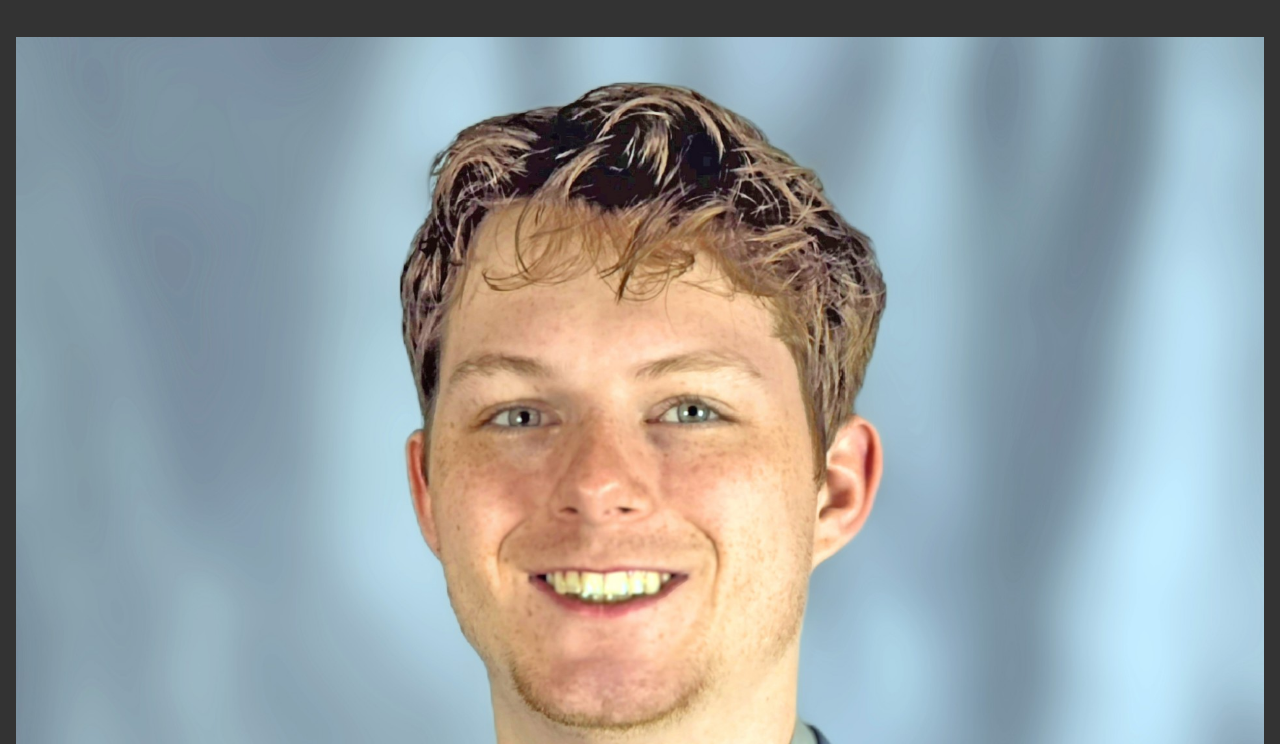
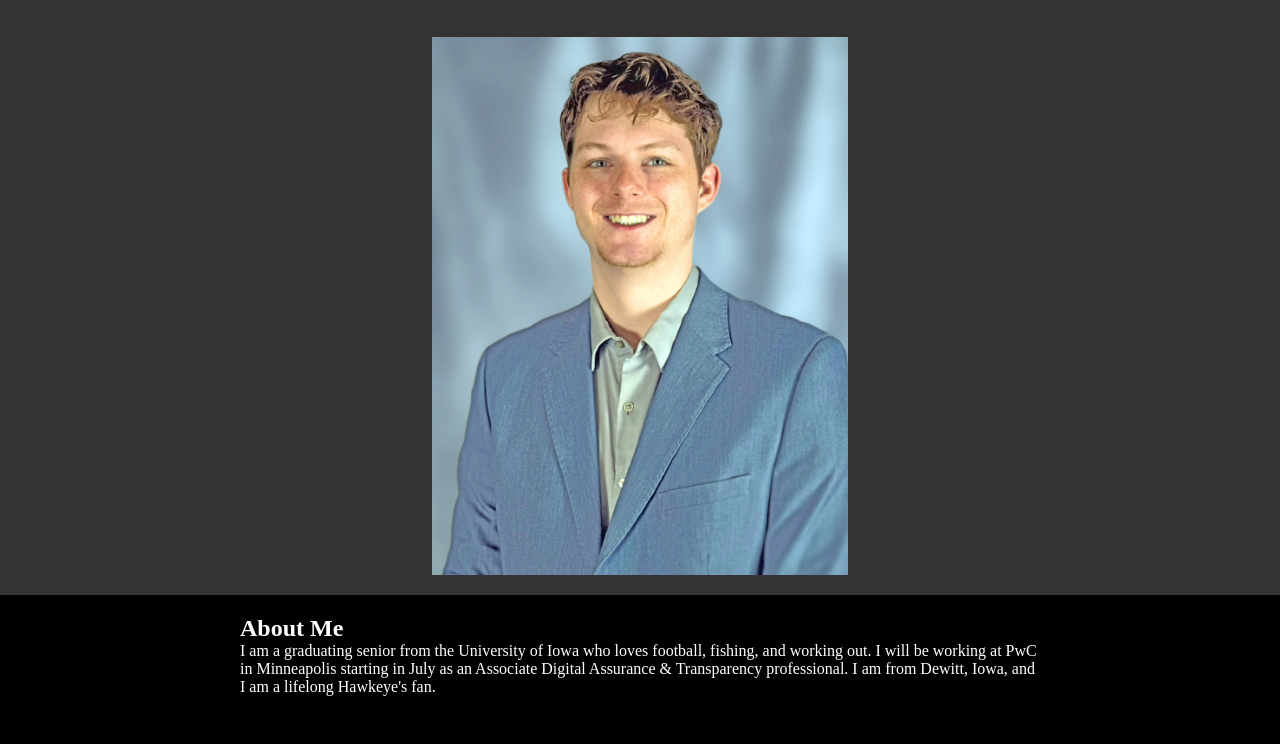
Before and after one commit to NathanBieber/nrbieber-Portfolio-Webpage, a plain HTML site: page template/index.html in a window 1280 px wide. Shown: the part 56-800 px from the top of the page. Drawn offline with Linux system fonts and the light colour scheme; files that its build step writes are made by us from their sources.

Commit message:
Scaled down image

```diff
--- a/static/css/styles.css
+++ b/static/css/styles.css
@@ -38,7 +38,7 @@ p {
 
 /* Styling the thumbnail image */
 header img {
-    max-width: 100%; /* Ensures the image does not exceed its container's width */
+    max-width: calc(100% / 3); /* Set max-width to one-third of the container's width */
     height: auto; /* Allows the image to scale proportionally */
     margin-top: 20px; /* Adds some space between the header text and the image */
 }
```
